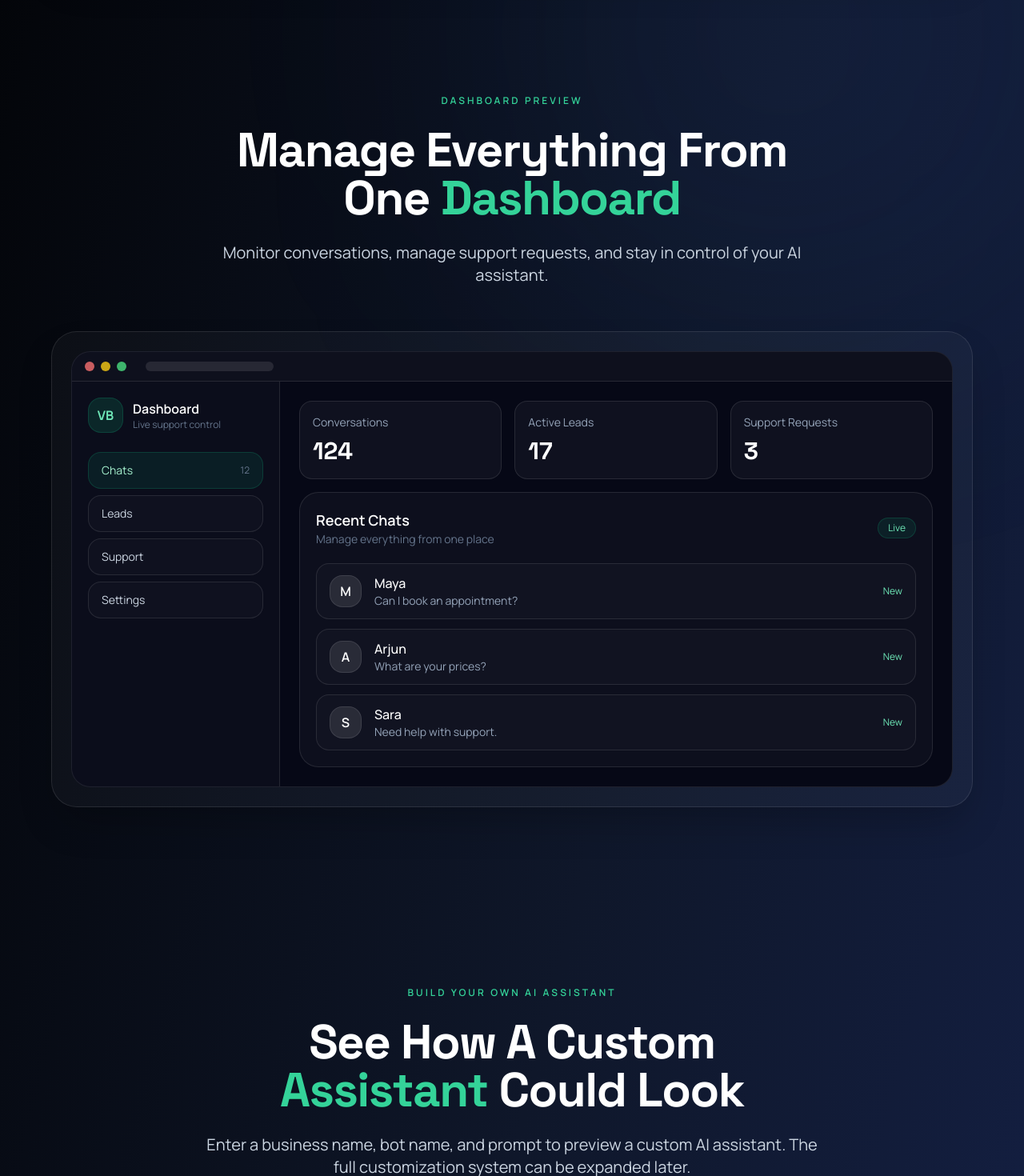
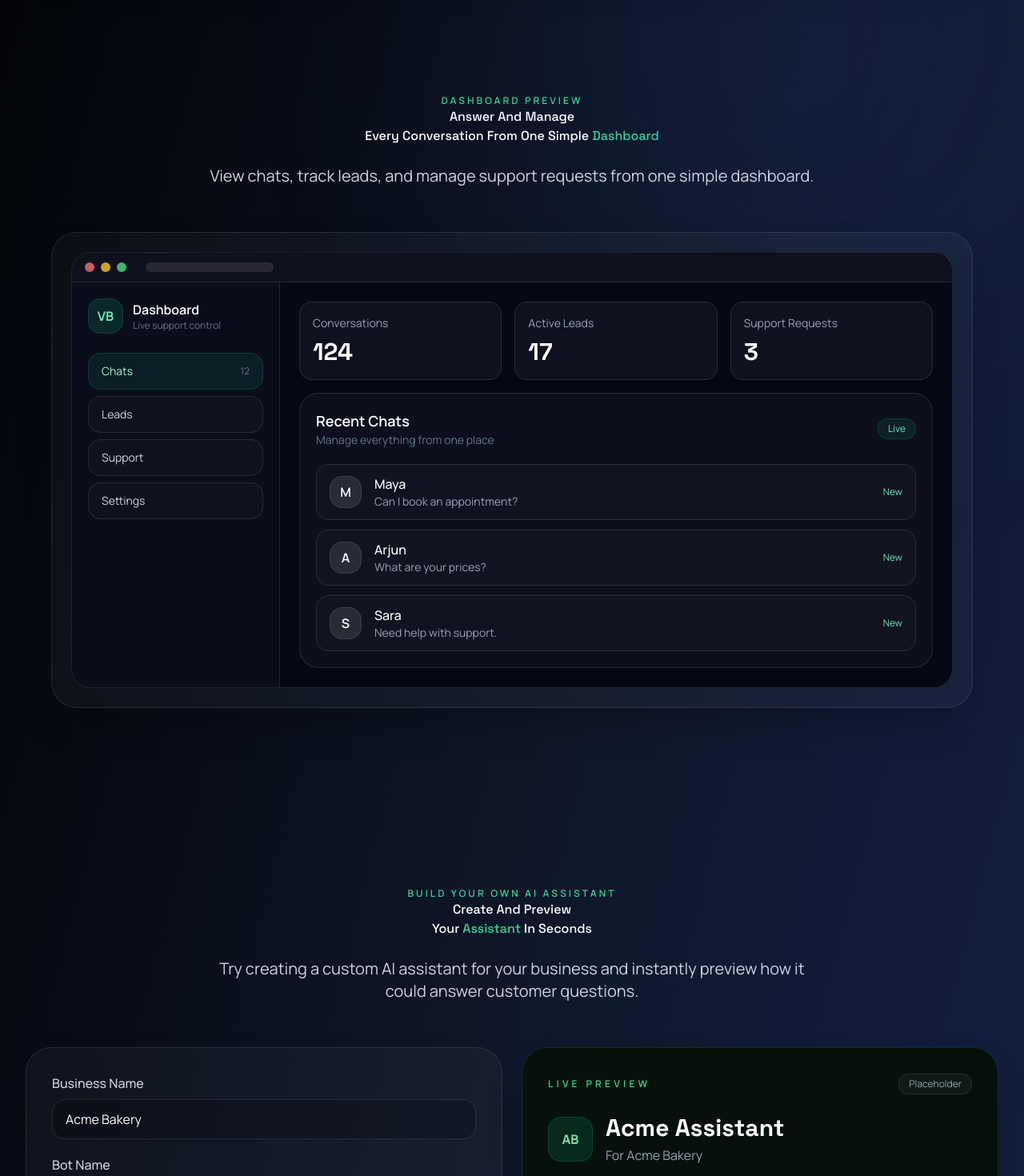
Before and after one commit to BEAST-INSANE/vowedbond-site, a React (Vite) app: page / in a window 1280 px wide. Shown: the part 1160-2630 px from the top of the page at 80% size. Built offline with nearby package versions, Linux system fonts and the light colour scheme.

Commit message:
Update App.jsx

```diff
--- a/src/App.jsx
+++ b/src/App.jsx
@@ -472,12 +472,15 @@ export default function App() {
               Dashboard Preview
             </p>
 
-            <h2 className="display-font mt-6 text-4xl md:text-6xl font-bold tracking-tight leading-tight">
-              Manage Everything From One <span className="text-emerald-400">Dashboard</span>
-            </h2>
+            <h2 className="display-font ...">
+  Answer And Manage
+  <br />
+  Every Conversation From One Simple <span className="text-emerald-400">Dashboard</span>
+</h2>
 
             <p className="mt-6 text-slate-300 text-base md:text-xl max-w-3xl mx-auto leading-relaxed">
-              Monitor conversations, manage support requests, and stay in control of your AI assistant.
+               View chats, track leads, and manage support requests
+  from one simple dashboard.
             </p>
           </div>
 
@@ -603,12 +606,15 @@ export default function App() {
               Build Your Own AI Assistant
             </p>
 
-            <h2 className="display-font mt-6 text-4xl md:text-6xl font-bold tracking-tight leading-tight">
-              See How A Custom <span className="text-emerald-400">Assistant</span> Could Look
-            </h2>
+            <h2 className="display-font ...">
+  Create And Preview
+  <br />
+  Your <span className="text-emerald-400">Assistant</span> In Seconds
+</h2>
 
             <p className="mt-6 text-slate-300 text-base md:text-xl max-w-3xl mx-auto leading-relaxed">
-              Enter a business name, bot name, and prompt to preview a custom AI assistant. The full customization system can be expanded later.
+              Try creating a custom AI assistant for your business and
+  instantly preview how it could answer customer questions.
             </p>
           </div>
 
```
